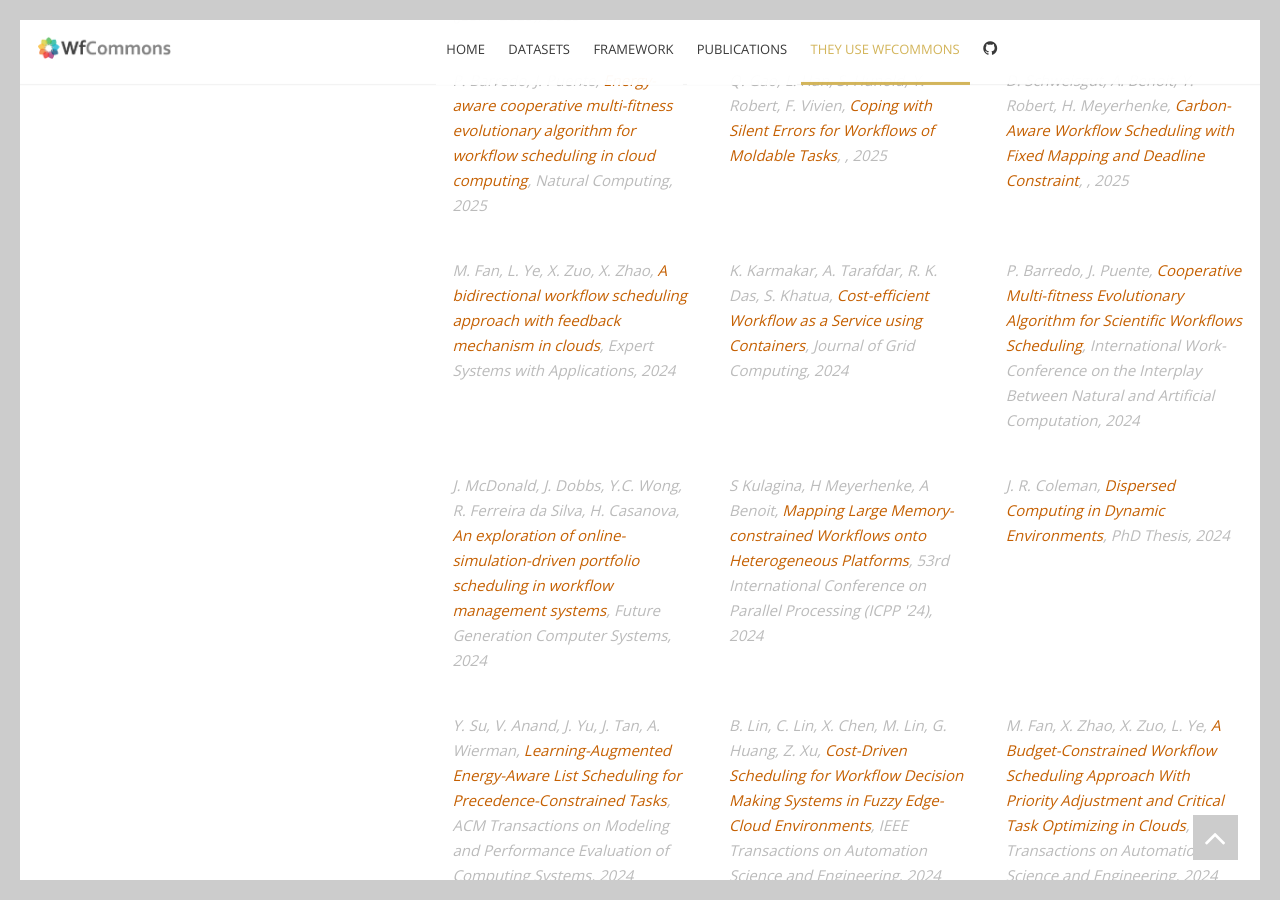
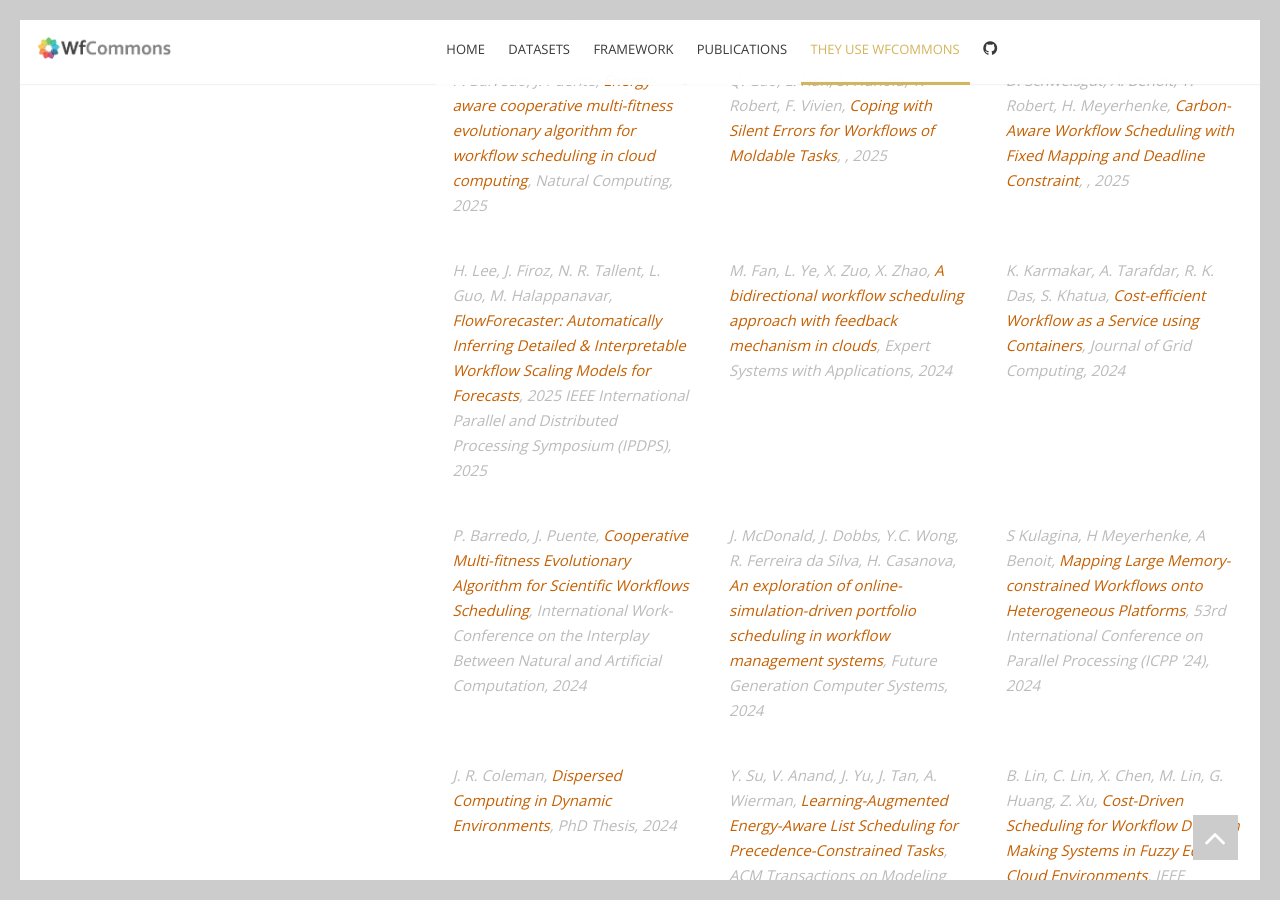
Before and after one commit to wfcommons/wfcommons.github.io, a Jekyll site: the page built from index.html, in a window 1280 px wide and 900 px high, scrolled down 4181 px. Built offline with Jekyll 4.4.1, drawn with Linux system fonts in a browser that asks for light colours; some of the changed text lies outside the part shown.

Commit message:
Update usages.yml

```diff
--- a/_data/usages.yml
+++ b/_data/usages.yml
@@ -1,3 +1,10 @@
+- title: "FlowForecaster: Automatically Inferring Detailed & Interpretable Workflow Scaling Models for Forecasts"
+  authors: H. Lee, J. Firoz, N. R. Tallent, L. Guo, M. Halappanavar
+  type: Conference
+  book: 2025 IEEE International Parallel and Distributed Processing Symposium (IPDPS)
+  year: 2025
+  link: https://doi.org/10.1109/IPDPS64566.2025.00045
+
 - title: "Carbon-Aware Workflow Scheduling with Fixed Mapping and Deadline Constraint"
   authors: D. Schweisgut, A. Benoit, Y. Robert, H. Meyerhenke
   type:
```
